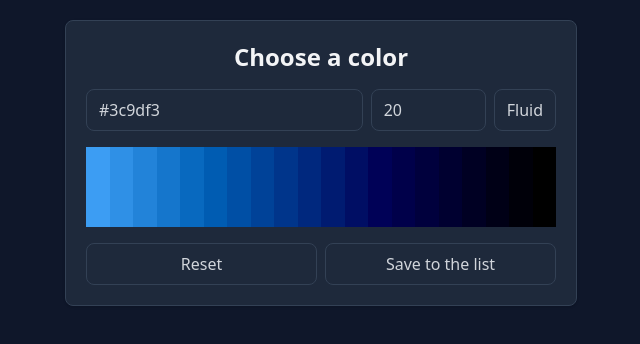
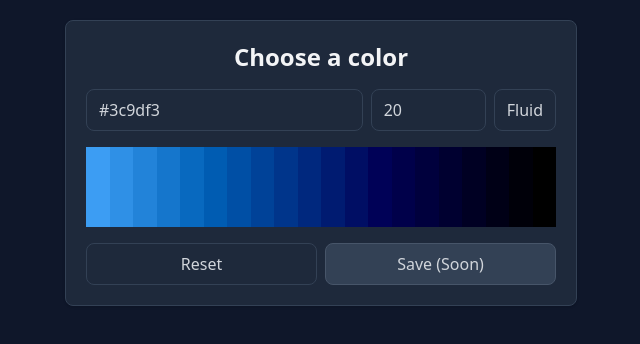
Before and after one commit to Steellgold/colors, a SvelteKit app: page / in a window 1280 px wide. Shown: the top 344 px of the page, without its empty margins (319-959 px from the left). Built offline with nearby package versions, Linux system fonts and the light colour scheme.

Commit message:
chore(+page.svelte): remove unnecessary paragraph and horizontal rule style(+page.svelte): update button styles

```diff
--- a/src/routes/+page.svelte
+++ b/src/routes/+page.svelte
@@ -120,12 +120,6 @@
           <p class="text-gray-300">{handleInformations(selectedColor).hex}</p>
         </div>
       </div>
-
-      <hr class="my-4 border-gray-700" />
-
-      <p class="text-gray-300">
-        Here a list of colors that you can use in your project with the color you choose.
-      </p>
     {/if}
 
     <div class="flex">
@@ -136,8 +130,8 @@
       </button>
 
       <button
-        class="mt-4 ml-2 w-full px-3 py-2 rounded-lg border border-slate-700 bg-slate-800 text-gray-300 focus:outline-none focus:border-slate-500 hover:border-slate-500 transition-colors duration-300">
-        Save to the list
+        class="mt-4 ml-2 w-full px-3 py-2 rounded-lg border border-slate-600 bg-slate-700 text-gray-300 focus:outline-none focus:border-slate-500 hover:border-slate-500 transition-colors duration-300">
+        Save (Soon)
       </button>
     </div>
   </div>
```
